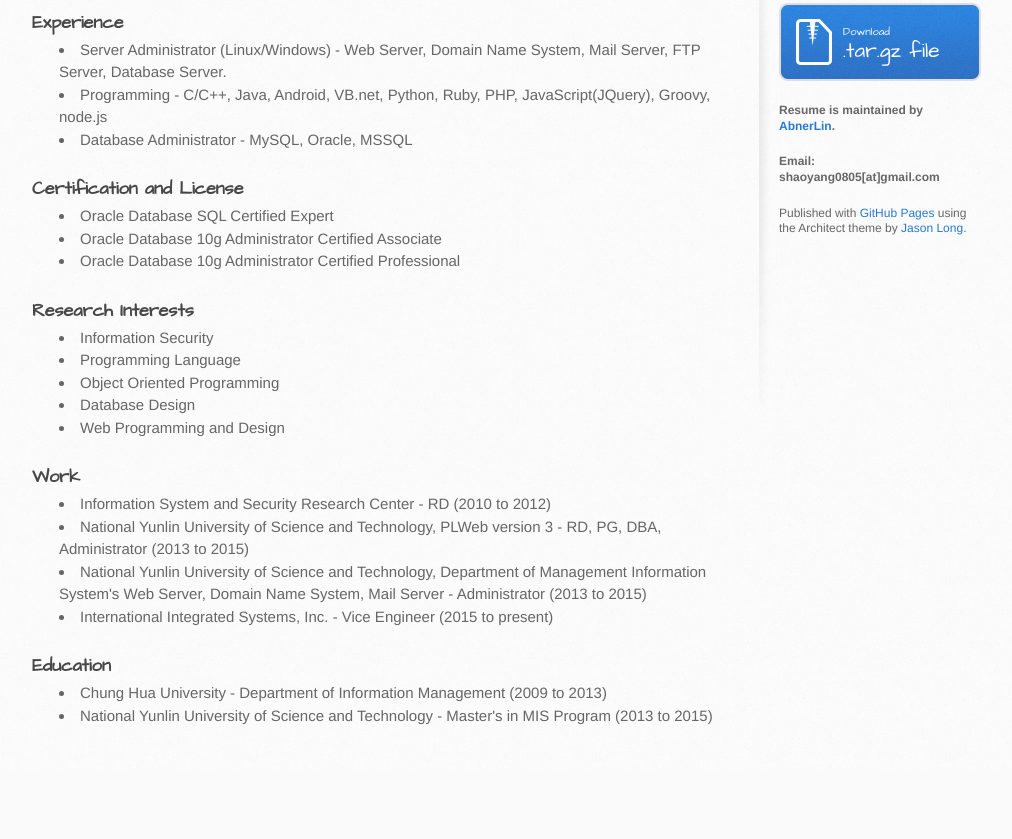
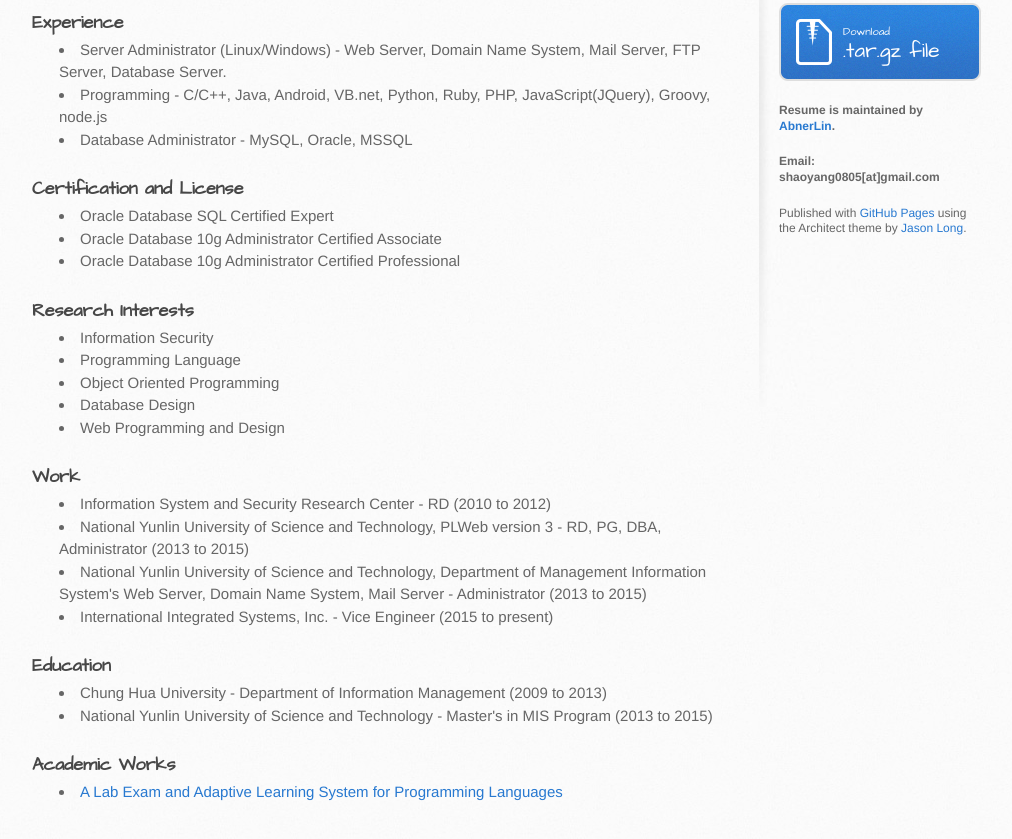
Before and after one commit to AbnerLin/intro, a plain HTML site: page index.html in a window 1280 px wide. Shown: the part 329-1168 px from the top of the page, without its empty margins (131-1143 px from the left). Before the commit the page ends 1099 px from the top, so only its background shows below. Drawn offline with Linux system fonts and the light colour scheme.

Commit message:
2015 update.

```diff
--- a/index.html
+++ b/index.html
@@ -80,6 +80,12 @@
 	<li>National Yunlin University of Science and Technology - Master's in MIS Program (2013 to 2015)</li>
 </ul>
 
+<h3>
+<a class="anchor" href="#authors-and-contributors" aria-hidden="true"><span class="octicon octicon-link"></span></a>Academic Works</h3>
+<ul>
+	<li><a href="http://handle.ncl.edu.tw/11296/ndltd/35704910700401081216">A Lab Exam and Adaptive Learning System for Programming Languages</a></li>
+</ul>
+
         </section>
 
         <aside id="sidebar">
```
